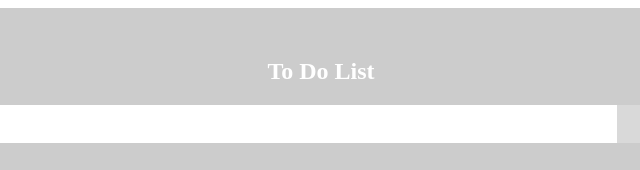
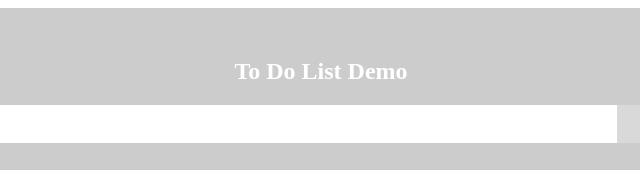
Before and after one commit to webpgmr/js-todo-list, a website: page index.html in a window 1280 px wide. Shown: the top 170 px of the page, 319-959 px from the left. Drawn offline with Linux system fonts and the light colour scheme.

Commit message:
Update index.html

```diff
--- a/index.html
+++ b/index.html
@@ -115,7 +115,7 @@ input {
 }
 </style>
 <div id="myDIV" class="header">
-  <h2> To Do List</h2>
+  <h2> To Do List Demo</h2>
   <input type="text" id="myInput" placeholder="todo lists add here..">
   <span onclick="newElement()" class="addBtn">Add</span>
 </div>
```
